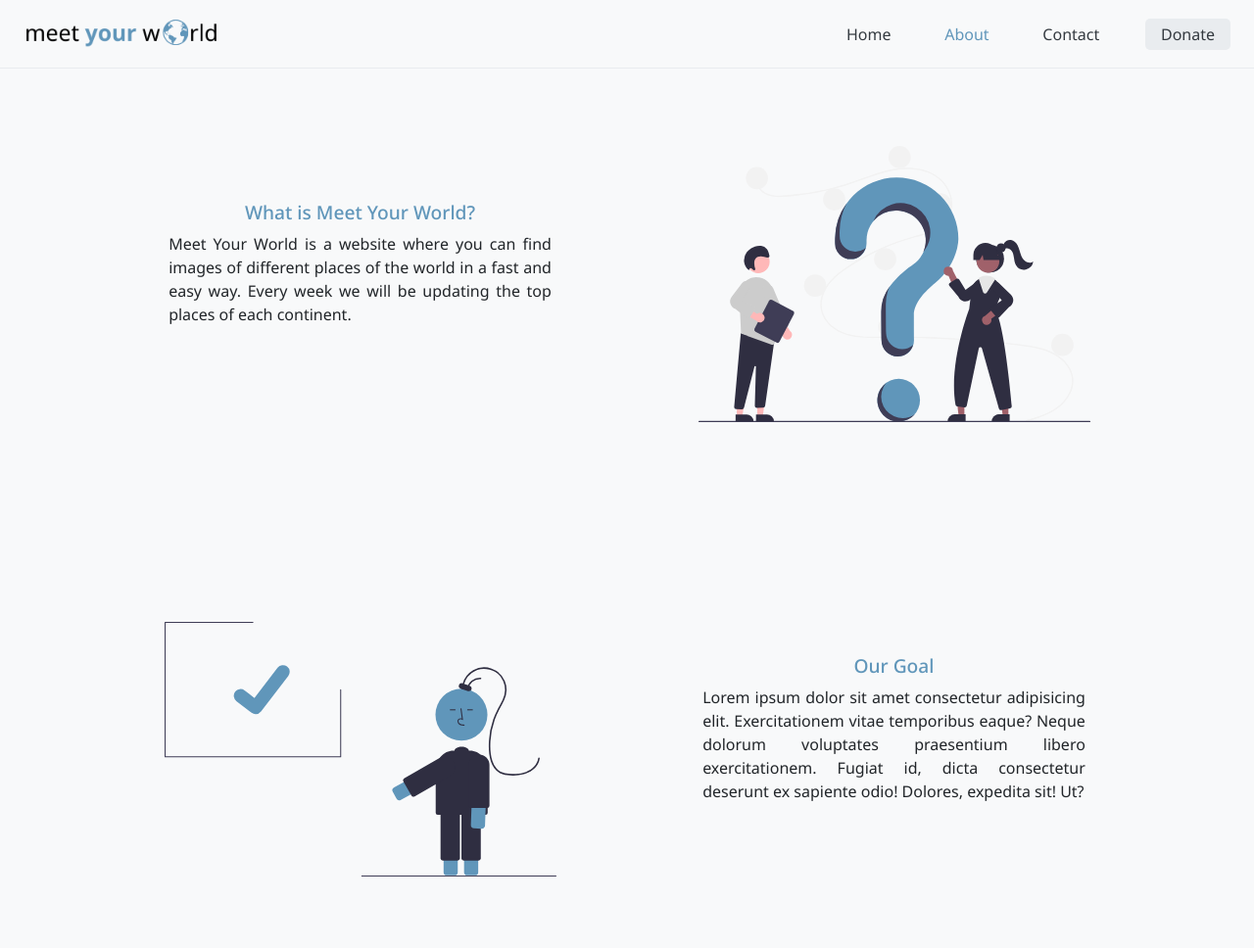
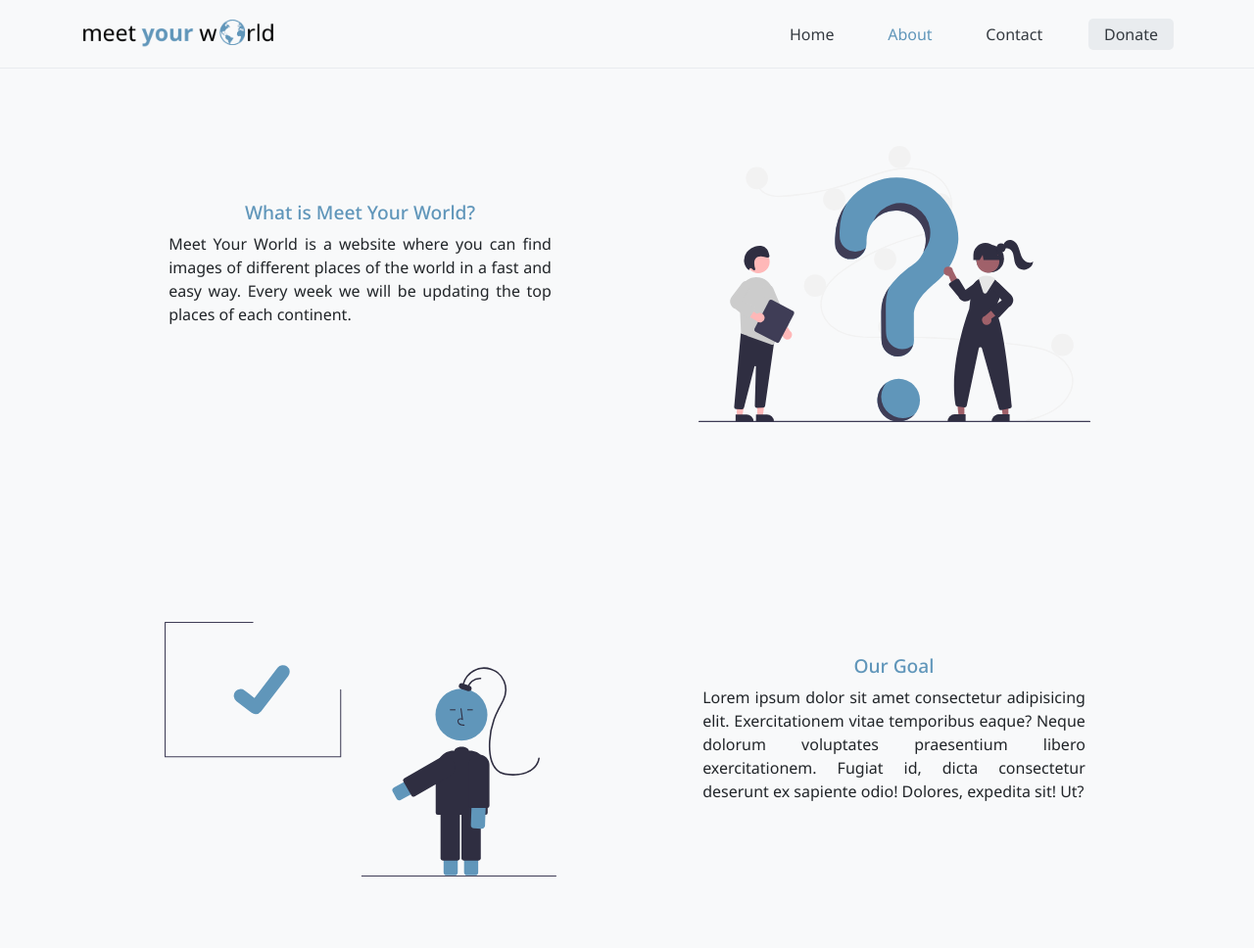
Before and after one commit to matiasbagatto/meetyourworld, a plain HTML site: page pages/about.html in a window 1280 px wide. Shown: the top 968 px of the page at 98% size. Drawn offline with nearby package versions, Linux system fonts and the light colour scheme.

Commit message:
(SASS) about terminado

```diff
--- a/pages/about.html
+++ b/pages/about.html
@@ -17,7 +17,7 @@
 <body>
     <header class="container-fluid header">
         <nav class="navbar navbar-expand-lg bg-light">
-            <div class="container-fluid">
+            <div class="container-xl">
                 <a class="navbar-brand" href="../index.html">
                     <img class="logo" src="../logo/logo.png" alt="logo de la pagina">
                 </a>
```
